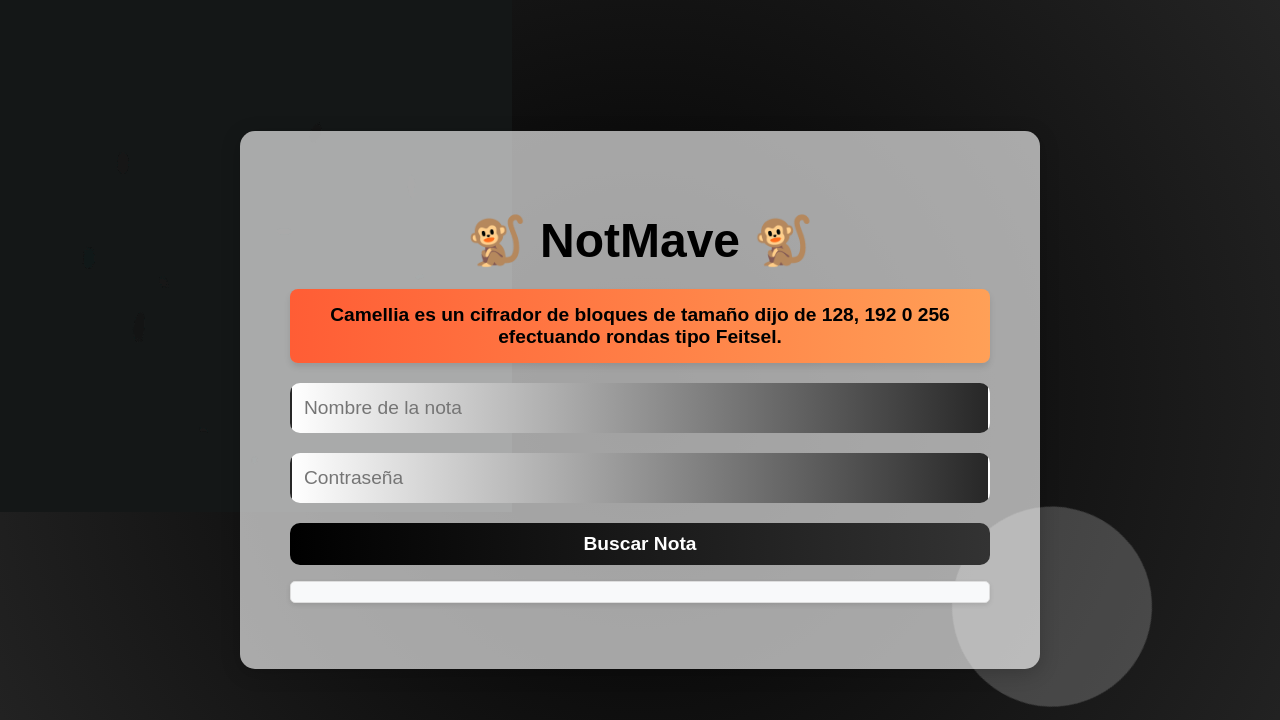
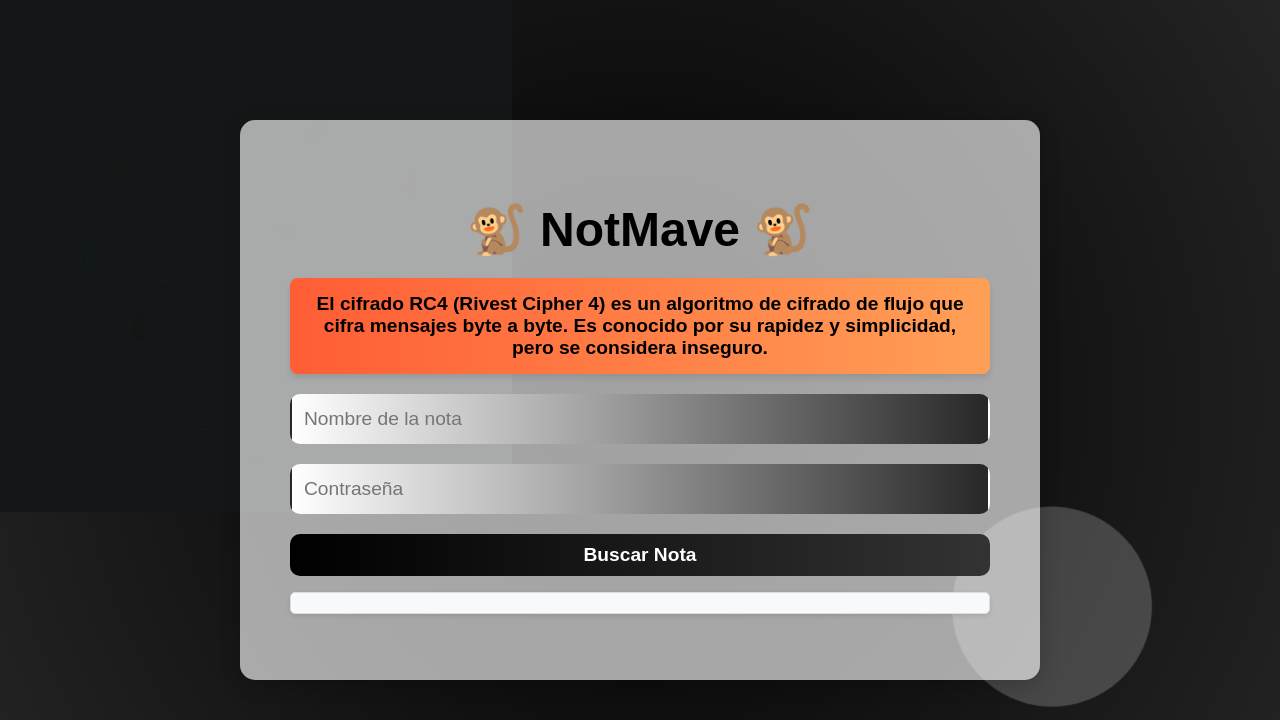
Before and after one commit to HanzMaverick/NotasMave, a Flask app: page / in a window 1280 px wide. Shown: the top 720 px of the page. Run offline with Flask 3, Linux system fonts and the light colour scheme; some libraries are stand-ins or nearby versions.

Commit message:
Juego 10mar

```diff
--- a/templates/search.html
+++ b/templates/search.html
@@ -129,8 +129,7 @@
 
     <!-- Carrusel de textos -->
     <div id="carousel" class="carousel">
-      <div class="carousel-item active"> Camellia es un cifrador de bloques de tamaño dijo de 128, 192 0 256 efectuando rondas tipo Feitsel.</div>
-      <div class="carousel-item"> Es considerado un estándar criptográfico en Europa y en las oficinas gubernamentales de Japón para el uso de políticas de IPSEC</div>
+      <div class="carousel-item active"> El cifrado RC4 (Rivest Cipher 4) es un algoritmo de cifrado de flujo que cifra mensajes byte a byte. Es conocido por su rapidez y simplicidad, pero se considera inseguro. </div>
       <div class="carousel-item" id="btcPriceSlide">💲 Cargando precio de Bitcoin...</div>
       <div class="carousel-item" id="btcVolumeSlide">📊 Cargando volumen de transacciones...</div>
       <div class="carousel-item" id="btcHashrateSlide">⚡ Cargando hashrate de la red...</div>
```
Also changed, not shown: instance/notes.db.
